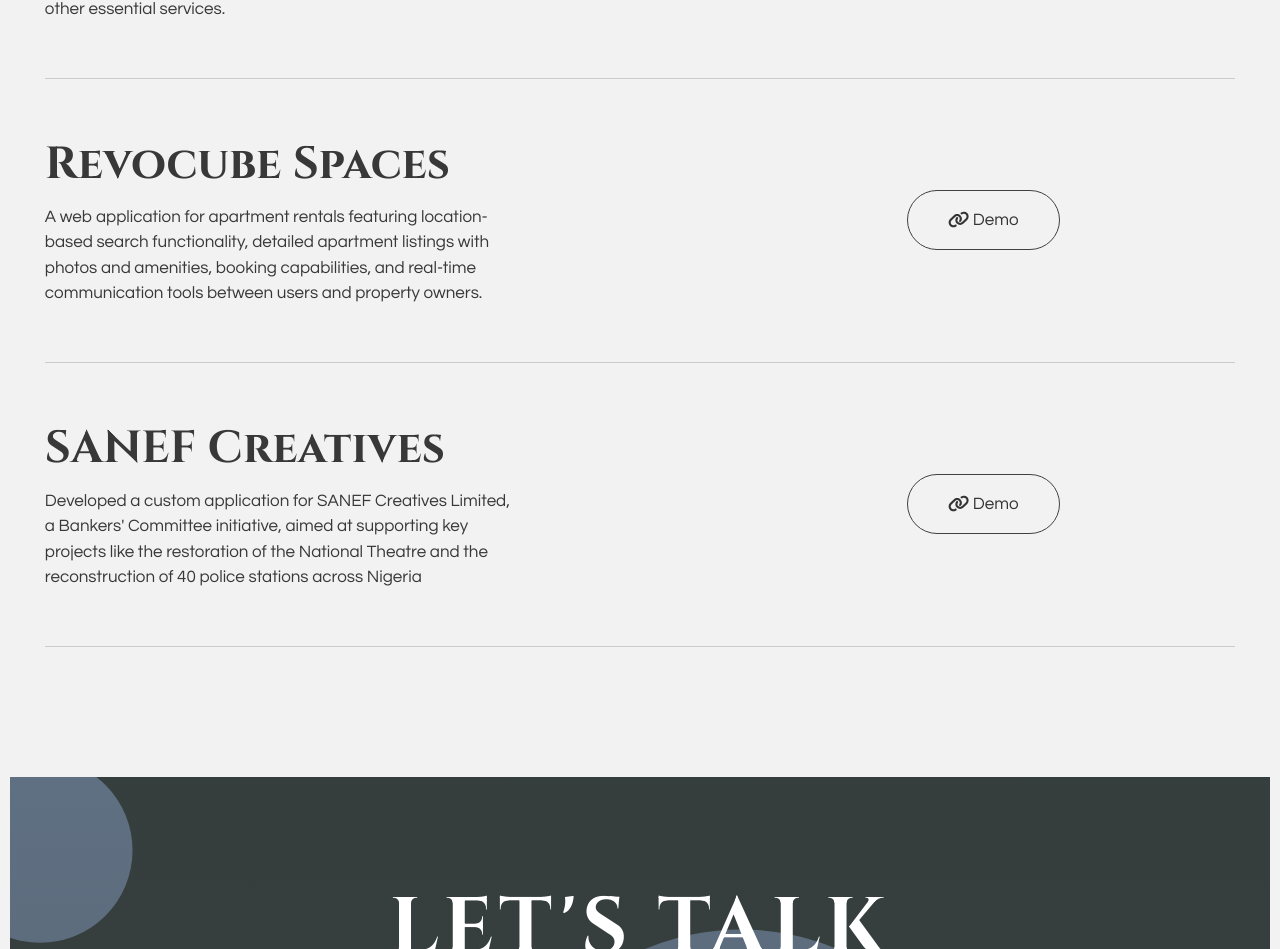
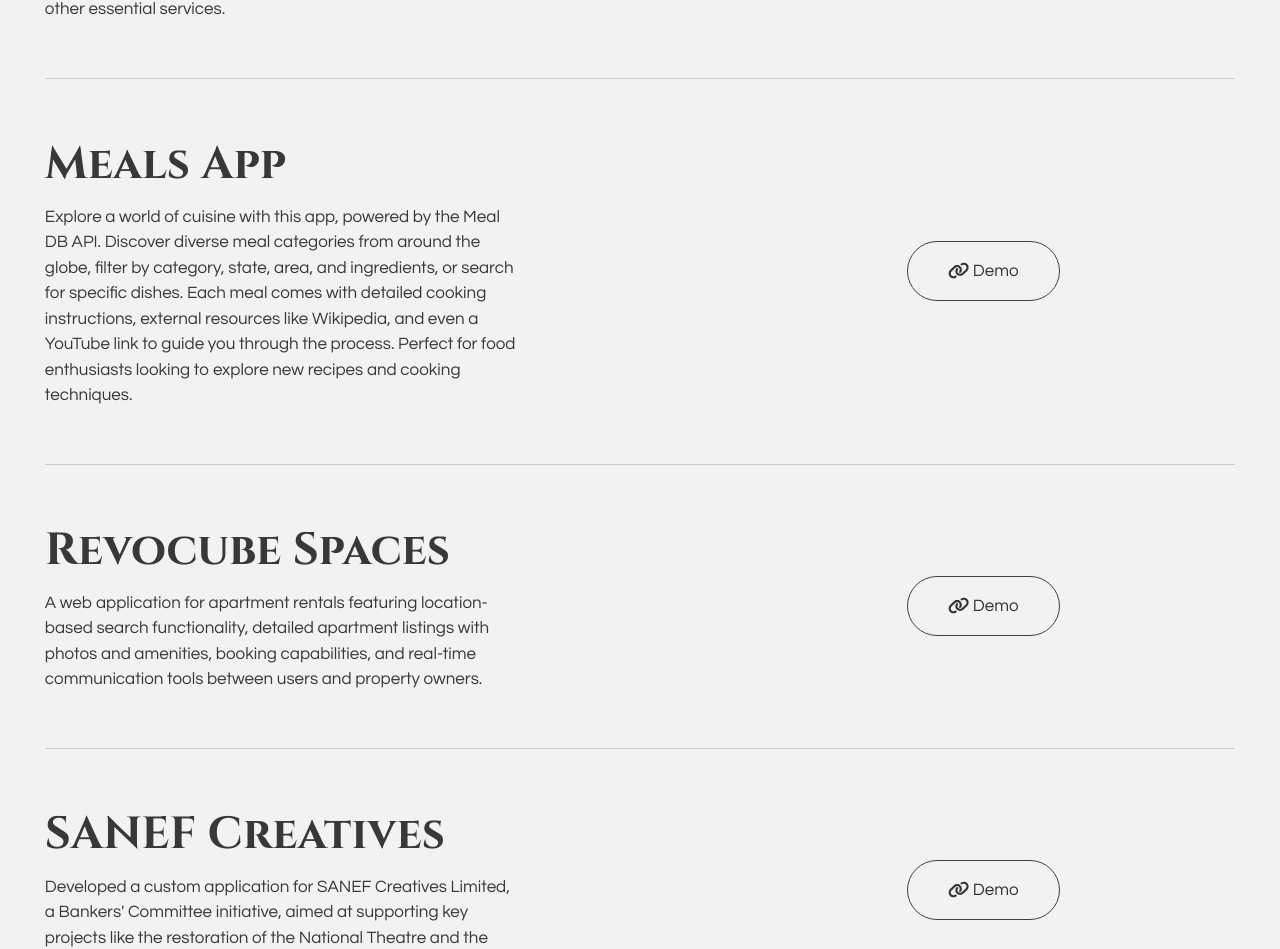
Before and after one commit to TopWright/Portfolio, a React (Create React App) app: page / in a window 1280 px wide. Shown: the part 2618-3567 px from the top of the page. Built offline with nearby package versions, Linux system fonts and the light colour scheme; a web font is replaced by a local one.

Commit message:
added more projects

```diff
--- a/src/components/pages/Projects.jsx
+++ b/src/components/pages/Projects.jsx
@@ -45,6 +45,12 @@
         code={false}
       />
       <ProjectItem
+        title="Meals App"
+        description="Explore a world of cuisine with this app, powered by the Meal DB API. Discover diverse meal categories from around the globe, filter by category, state, area, and ingredients, or search for specific dishes. Each meal comes with detailed cooking instructions, external resources like Wikipedia, and even a YouTube link to guide you through the process. Perfect for food enthusiasts looking to explore new recipes and cooking techniques."
+        link="https://top-meal.netlify.app/"
+        code={false}
+      />
+      <ProjectItem
         title="Revocube Spaces"
         description="A web application for apartment rentals featuring location-based search functionality, detailed apartment listings with photos and amenities, booking capabilities, and real-time communication tools between users and property owners. "
         link="https://revocubespaces.com/"
```
